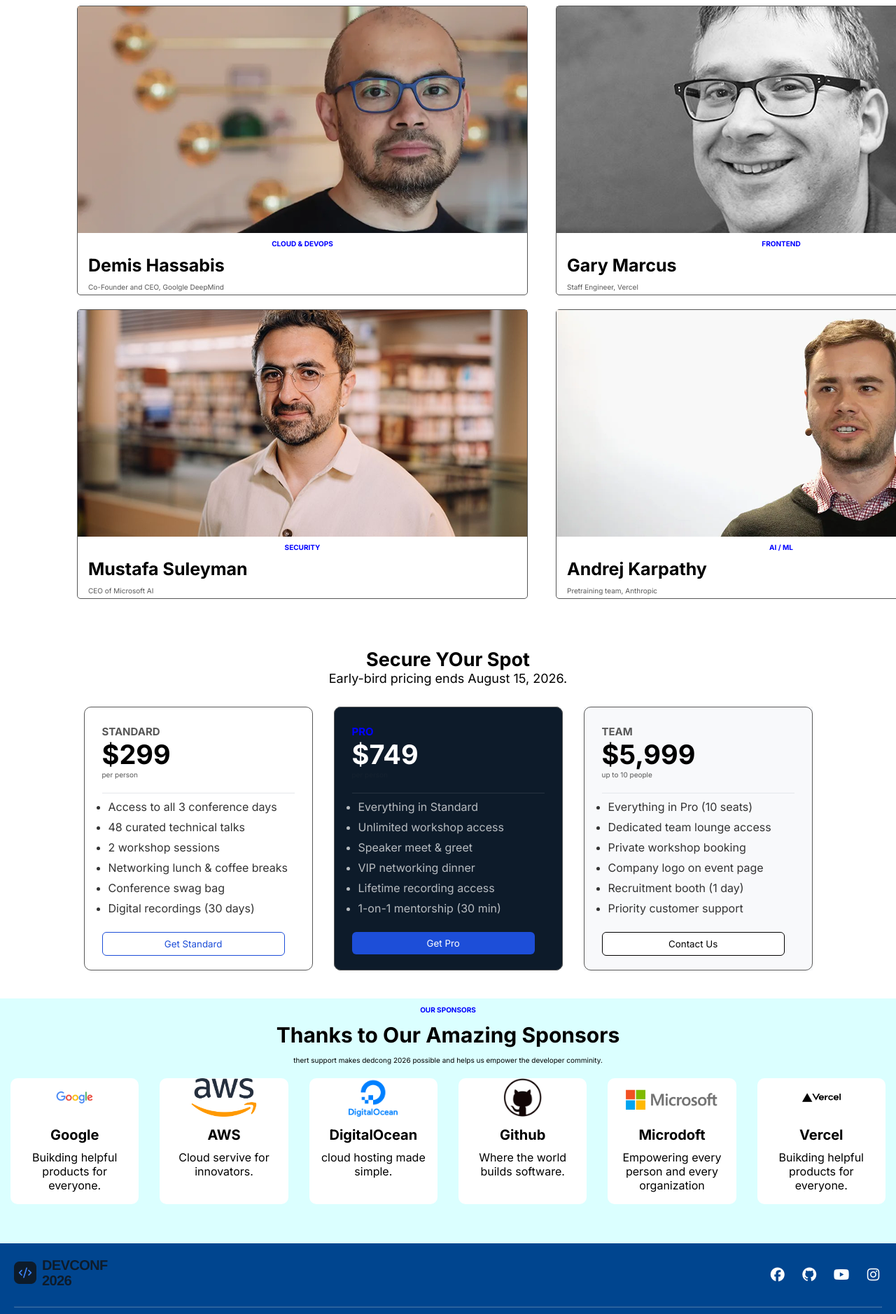
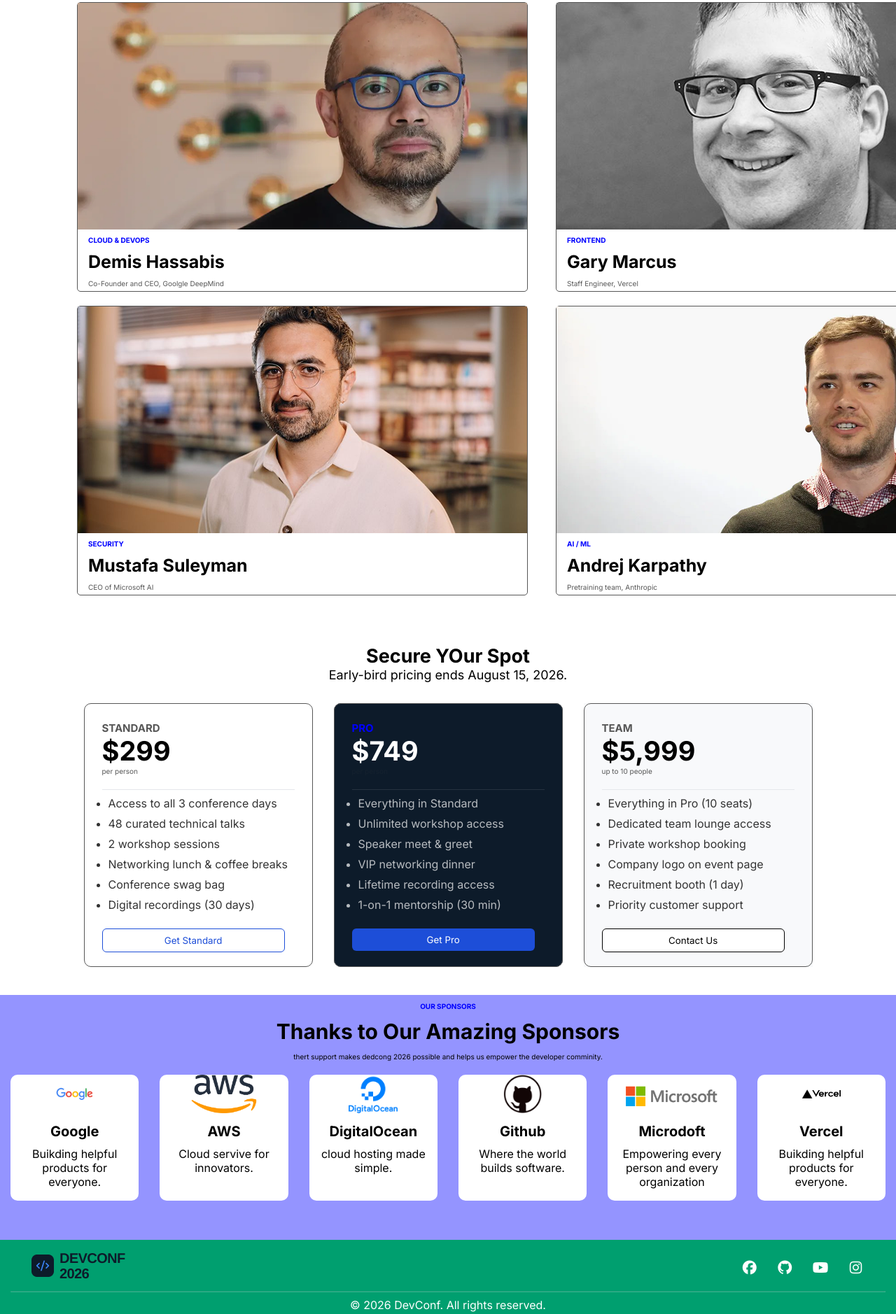
Before and after one commit to hridoy-ahmed1/B-14-Assignment1-DevConf-2026, a plain HTML site: page index.html in a window 1280 px wide. Shown: the part 919-2797 px from the top of the page at 70% size. Drawn offline with Linux system fonts and the light colour scheme.

Commit message:
issu done

```diff
--- a/index.html
+++ b/index.html
@@ -21,11 +21,13 @@
     <nav class="nav-section">
       <!-- left side -->
       <div>
-        <div class="logo">
-          <h2>
-            <img src="./assets/logo-mini.png" alt="" /> DEVCONG <br />2026
-          </h2>
-        </div>
+          <h2 class="logo-title">
+            <img src="./assets/logo-mini.png" alt="" />
+            <span class="text">
+              <span>DEVCONF</span>
+              <span>2026</span>
+            </span>
+        </h2>
       </div>
       <!-- middle side  -->
       <div>
@@ -67,25 +69,25 @@
       <div class="Speakers-container">
         <div class="banner">
           <img src="./assets/demis.png" alt="" />
-          <p class="title">CLOUD & DEVOPS</p>
+          <p class="titla">CLOUD & DEVOPS</p>
           <h3>Demis Hassabis</h3>
           <p>Co-Founder and CEO, Goolgle DeepMind</p>
         </div>
         <div class="banner">
           <img src="./assets/gary.png" alt="" />
-          <p class="title">FRONTEND</p>
+          <p class="titla">FRONTEND</p>
           <h3>Gary Marcus</h3>
           <p>Staff Engineer, Vercel</p>
         </div>
         <div class="banner">
           <img src="./assets/mustafa.png" alt="" />
-          <p class="title">SECURITY</p>
+          <p class="titla">SECURITY</p>
           <h3>Mustafa Suleyman</h3>
           <p>CEO of Microsoft AI</p>
         </div>
         <div class="banner">
           <img src="./assets/andrej.png" alt="" />
-          <p class="title">AI / ML</p>
+          <p class="titla">AI / ML</p>
           <h3>Andrej Karpathy</h3>
           <p>Pretraining team, Anthropic</p>
         </div>
@@ -205,15 +207,23 @@
         </div>
       </section>
     </div>
+    <!-- sponsor card end  -->
     <footer class="footer">
-      <div class="footer-top">
-        <h2 class="logo"><img src="./assets/logo.png " alt=""></h2>
+      <div class="footer-logo">
+        <h2 class="logo"><img src="./assets/logo.png " alt="" /></h2>
 
         <div class="social">
-          <a href="https://www.facebook.com/HridoyAhmedNoor1"><i class="fa-brands fa-facebook"></i> </a>
-          <a href="https://hridoy-ahmed1.github.io/B-14-Assignment1-DevConf-2026/"><i class="fa-brands fa-github"></i> </a>
+          <a href="https://www.facebook.com/HridoyAhmedNoor1"
+            ><i class="fa-brands fa-facebook"></i>
+          </a>
+          <a
+            href="https://hridoy-ahmed1.github.io/B-14-Assignment1-DevConf-2026/"
+            ><i class="fa-brands fa-github"></i>
+          </a>
           <a href=""><i class="fa-brands fa-youtube"></i> </a>
-          <a href="https://www.instagram.com/hridoy_ahmed_noor/"><i class="fa-brands fa-instagram"></i> </a>
+          <a href="https://www.instagram.com/hridoy_ahmed_noor/"
+            ><i class="fa-brands fa-instagram"></i>
+          </a>
         </div>
       </div>
       <hr />
--- a/style.css
+++ b/style.css
@@ -8,7 +8,7 @@
   display: flex;
   justify-content: space-between;
   list-style: none;
-  margin: 8px;
+  margin: 18px;
   padding: 0px 80px;
   align-items: center;
 }
@@ -22,9 +22,17 @@
   text-decoration: none;
   color: #575757;
 }
-.logo {
-  padding: 0px;
-  margin-right: auto;
+.logo-title {
+  display: flex;
+  align-items: center;
+  gap: 5px;
+  font-size: 20px;
+}
+
+.logo-title .text {
+  display: flex;
+  flex-direction: column;
+  line-height: 1;
 }
 .common-btn {
   background-color: #1d4ed8;
@@ -87,7 +95,7 @@
   margin: 10px 20px;
   text-align: left;
 }
-.banner .title {
+.banner .titla {
   color: blue;
   font-size: 10px;
   font-weight: bold;
@@ -197,7 +205,7 @@
 /* price card section end  */
 /* relevent section start> Sponsors   */
 .sponsor-bg {
-  background-color: rgb(219, 255, 255);
+  background-color: rgb(148, 148, 255);
   height: 350px;
 
 }
@@ -247,30 +255,32 @@
   font-size: 20px;
  margin-top: 10px;
 }
+
 /* sponsor section end  */
 /* footer section start  */
  .footer{
-    padding:20px;
-    background:#00458f;
+    padding:15px;
+    background:#009f6f;
 }
 
-.footer-top{
+.footer-logo{
     display:flex;
     justify-content:space-between;
     align-items:center;
+    margin: 0px 30px;
+
 }
 .social a{
-    color:#ffffff;
-    margin-left:15px;
+    color: rgb(255, 255, 255);
+    margin-left:20px;
     font-size:20px;
     text-decoration:none;
 }
 
 .footer hr{
-    margin:20px 0;
-    border-color:rgba(255,255,255,.2);
+    margin:8px 0;
+    border-color:rgba(255, 255, 255, 0.2);
 }
-
 .footer p{
     text-align:center;
     color: white;
```
